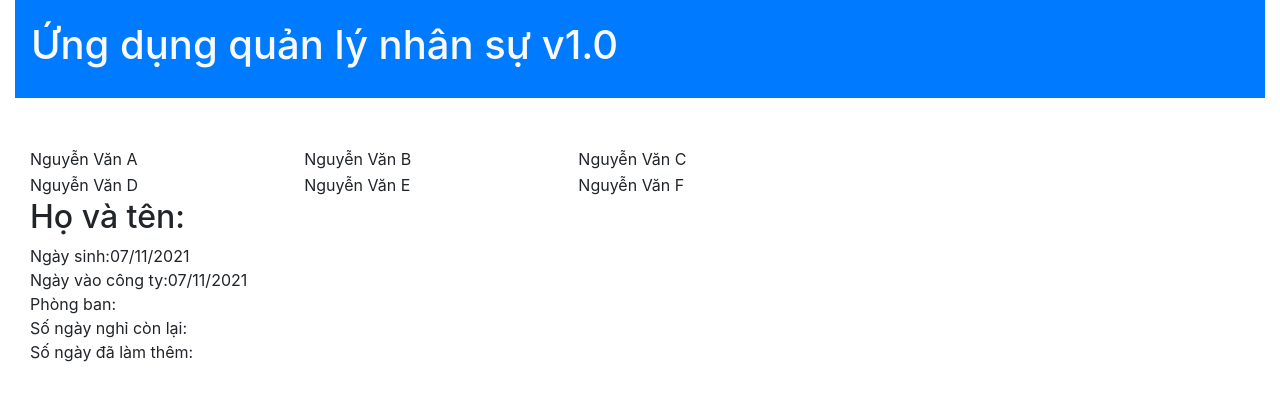
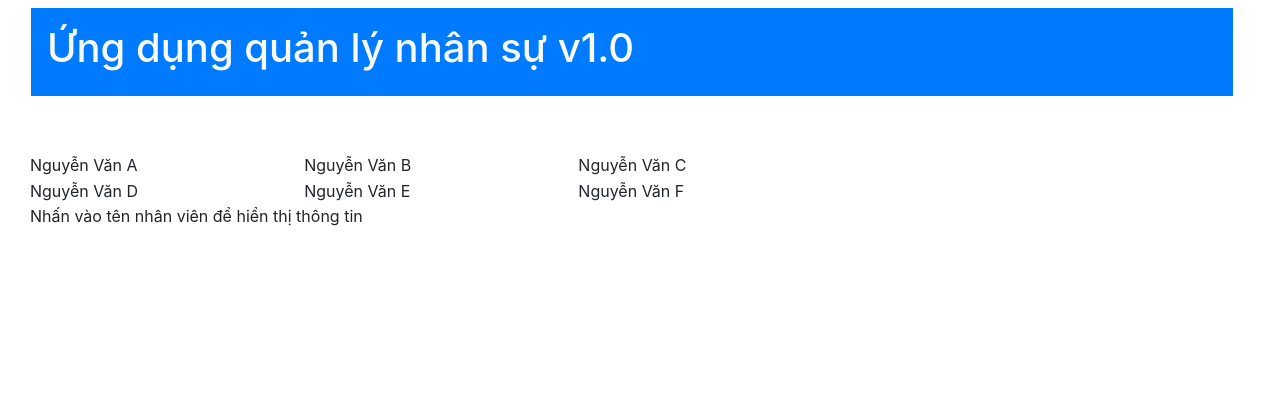
Before and after one commit to DuongOs/DuongOs-ReactASM, a React (Create React App) app: page / in a window 1280 px wide. Shown: the top 400 px of the page. Built offline with nearby package versions, Linux system fonts and the light colour scheme.

Commit message:
added Info Component

```diff
--- a/src/App.js
+++ b/src/App.js
@@ -9,8 +9,8 @@ class App extends Component {
   render() {
     return (
       <div className="container-fluid">
-        <Navbar className="bg-primary text-light shadow-sm p-3 mb-5 bg-body">
-          <NavbarBrand>
+        <Navbar>
+          <NavbarBrand  className="col bg-primary text-light shadow-sm p-3 mb-5 bg-body">
             <h1>Ứng dụng quản lý nhân sự v1.0</h1>
           </NavbarBrand>
         </Navbar>
--- a/src/component/stafflist.js
+++ b/src/component/stafflist.js
@@ -1,11 +1,9 @@
 import React, { useState } from "react";
-import { STAFFS, DEPARTMENTS } from "../shared/staffs";
+import { STAFFS } from "../shared/staffs";
 import dateFormat from "dateformat";
 
-// const staffs_a = STAFFS;
-
 function StaffList() {
-  const [SelectedStaff, setSelectedStaff] = useState({});
+  const [SelectedStaff, setSelectedStaff] = useState(false);
   const [staffs] = useState(STAFFS);
 
   const handleClick = (staffInfo) => {
@@ -22,28 +20,35 @@ function StaffList() {
       </td>
     ));
 
-  const StaffInfo = () => (
+  function Info({ params }) {
+    if (!params) {
+      return <p>Nhấn vào tên nhân viên để hiển thị thông tin</p>;
+    } else {
+      return (
         <div>
-      <h2>Họ và tên: {SelectedStaff.name}</h2>
+          <h2>Họ và tên: {params.name}</h2>
+          <img src={params.image} />
           <p>
-        Ngày sinh:
-        {dateFormat(SelectedStaff.doB, "dd/mm/yyyy")}
+            Ngày sinh: <span> </span>
+            {dateFormat(params.doB, "dd/mm/yyyy")}
             <br />
-        Ngày vào công ty:
-        {dateFormat(SelectedStaff.startDate, "dd/mm/yyyy")}
+            Ngày vào công ty: <span> </span>
+            {dateFormat(params.startDate, "dd/mm/yyyy")}
             <br />
-        Phòng ban:
-        {/* {SelectedStaff.department} */}
+            Phòng ban: <span> </span>
+            {params.department.name}
             <br />
-        Số ngày nghỉ còn lại:
+            Số ngày nghỉ còn lại: <span> </span>
             {SelectedStaff.annualLeave}
             <br />
-        Số ngày đã làm thêm:
+            Số ngày đã làm thêm: <span> </span>
             {SelectedStaff.overTime}
             <br />
           </p>
         </div>
       );
+    }
+  }
 
   return (
     <div className="container-fluid">
@@ -54,7 +59,7 @@ function StaffList() {
           </tr>
         </tbody>
       </table>
-      <StaffInfo />
+      <Info params={SelectedStaff} />
     </div>
   );
 }
```
Lines whose indentation alone changed are shown as unchanged.
